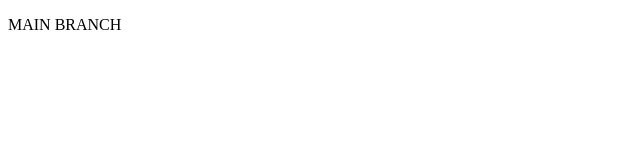
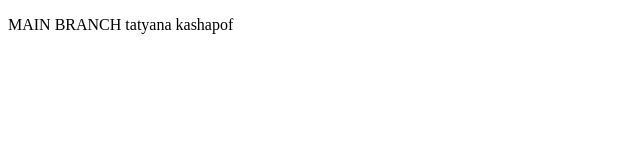
Before and after one commit to TanyaKas/git-basics, a plain HTML site: page index.html in a window 1280 px wide. Shown: the whole page, without its empty margins (0-640 px from the left). Drawn offline with Linux system fonts and the light colour scheme.

Commit message:
added tatyana kashapof

```diff
--- a/index.html
+++ b/index.html
@@ -6,6 +6,7 @@
 
 </head>
 <body>
-<p>MAIN BRANCH</p>
+<p>MAIN BRANCH
+tatyana kashapof</p>
 </body>
 </html>
```
